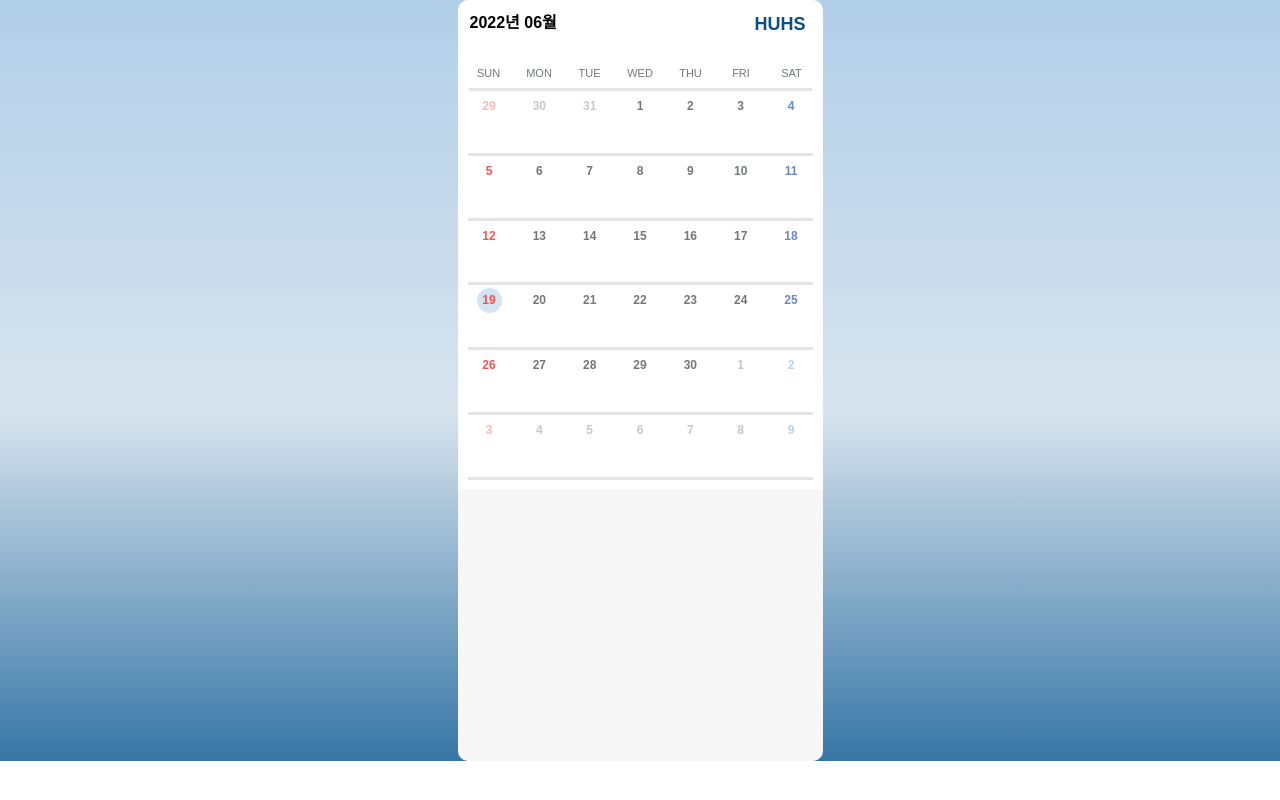
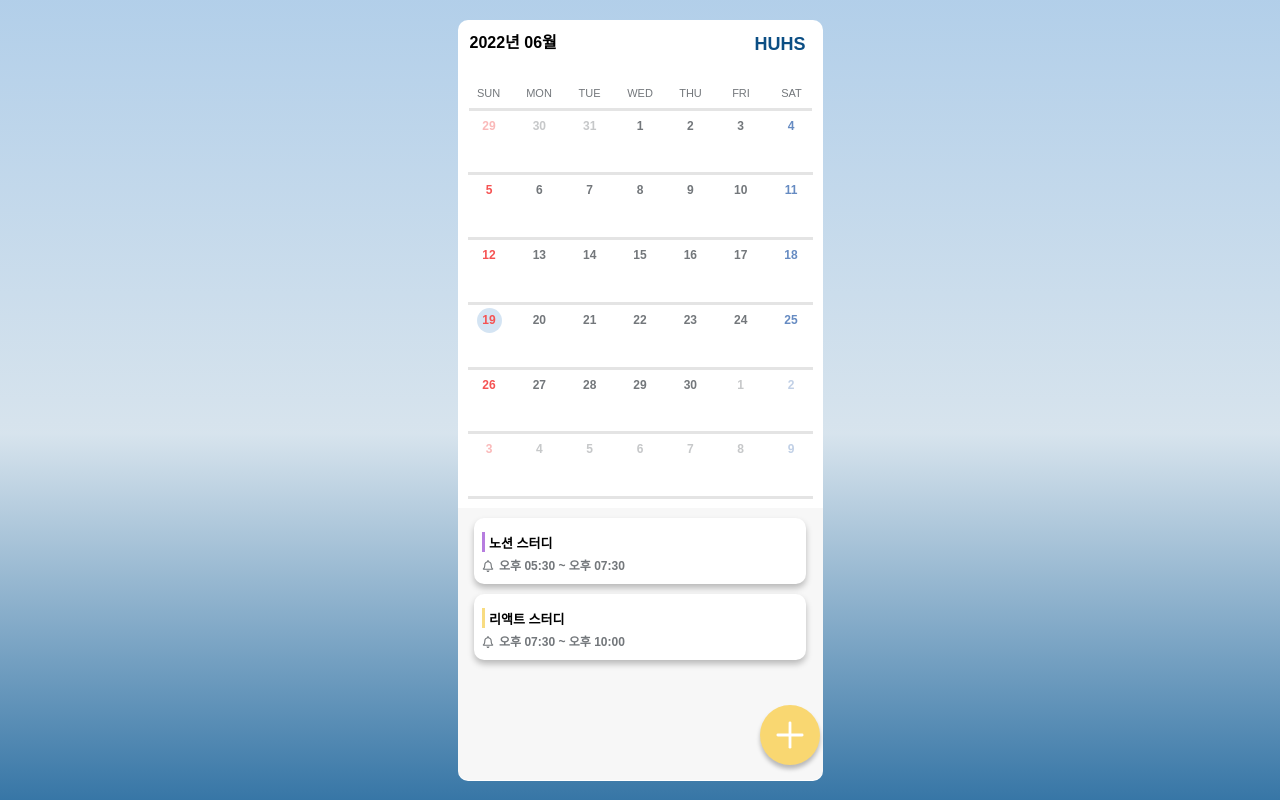
Before and after one commit to HUHS-ReactStudy/huhs-reservation-frontend, a React (Create React App) app: page / in a window 1280 px wide. Built offline with nearby package versions, Linux system fonts and the light colour scheme.

Commit message:
💄 Design: add ScheduleList and Button to Calendar

```diff
--- a/src/components/AddScheduleButton.jsx
+++ b/src/components/AddScheduleButton.jsx
@@ -20,5 +20,8 @@ const AddButton = styled.button`
   justify-content: center;
   align-items: center;
   box-shadow: 0px 4px 4px 0px rgba(0, 0, 0, 0.25);
+  position: fixed;
+  bottom: 35px;
+  transform: translateX(302px);
 `;
 export default AddScheduleButton;
--- a/src/components/Calendar.js
+++ b/src/components/Calendar.js
@@ -1,6 +1,8 @@
 import styled from 'styled-components';
 import React from 'react';
 import dayjs from 'dayjs';
+import ScheduleList from './ScheduleList';
+import AddScheduleButton from './AddScheduleButton';
 
 const Container = styled.div`
   background: linear-gradient(
@@ -13,6 +15,7 @@ const Container = styled.div`
   justify-content: center;
   align-items: center;
   flex-direction: column;
+  height: 100vh;
 `;
 
 const OuterLayout = styled.div`
@@ -27,11 +30,13 @@ const CalendarBox = styled.div``;
 
 const ScheduleBox = styled.div`
   display: flex;
+  flex-direction: column;
   margin: 9px 0px 0px 0px;
   background-color: rgba(228, 228, 228, 0.3);
   width: 100%;
   height: 272px;
   border-radius: 0px 0px 10px 10px;
+  position: relative;
 `;
 
 const Header = styled.div`
@@ -119,13 +124,13 @@ const Week = ({ start }) => {
       {DayName.map((_, i) => {
         if (NumStart + i < NowStart) {
           return (
-            <WeekDate day={i} opacity now={NumStart + i} key={i}>
+            <WeekDate day={i} opacity="true" now={NumStart + i} key={i}>
               {parseInt(LastMonthEnd) + NumStart + i}
             </WeekDate>
           );
         } else if (NumStart + i > NowEnd) {
           return (
-            <WeekDate day={i} opacity now={NumStart + i} key={i}>
+            <WeekDate day={i} opacity="true" now={NumStart + i} key={i}>
               {NumStart + i - NowEnd}
             </WeekDate>
           );
@@ -168,7 +173,10 @@ const Calendar = () => {
             <Week start={1 - NowStartDay + 35} />
           </CalendarDate>
         </CalendarBox>
-        <ScheduleBox />
+        <ScheduleBox>
+          <ScheduleList />
+          <AddScheduleButton />
+        </ScheduleBox>
       </OuterLayout>
     </Container>
   );
--- a/src/components/ScheduleList.jsx
+++ b/src/components/ScheduleList.jsx
@@ -1,4 +1,5 @@
 import React, { useState } from 'react';
+import styled from 'styled-components';
 import ScheduleListItem from './ScheduleListItem';
 
 // 동아리방 신청 일정들 전체를 담아주는 컴포넌트입니다.
@@ -18,12 +19,19 @@ const ScheduleList = () => {
     },
   ]);
   return (
-    <div>
+    <Container>
       {scheduleDatas.map(scheduleData => {
         return <ScheduleListItem key={scheduleData.id} scheduleData={scheduleData} />;
       })}
-    </div>
+    </Container>
   );
 };
 
+const Container = styled.div`
+  width: 100%;
+  display: flex;
+  flex-direction: column;
+  align-items: center;
+`;
+
 export default ScheduleList;
--- a/src/components/ScheduleListItem.jsx
+++ b/src/components/ScheduleListItem.jsx
@@ -28,6 +28,7 @@ const Container = styled.article`
   margin-top: 10px;
   padding: 10px 8px;
   box-shadow: 0px 4px 6px 0px rgba(0, 0, 0, 0.25);
+  background-color: #ffffff;
 `;
 
 const TitleContainer = styled.div`
@@ -50,14 +51,14 @@ const Title = styled.h2`
 
 const IconBell = styled.i`
   margin-right: 5px;
-  font-size: 9px;
+  font-size: 12px;
   display: flex;
   align-items: center;
 `;
 
 const ReservationTimeContainer = styled.div`
   display: flex;
-  margin-top: 7px;
+  margin-top: 10px;
   color: #73777b;
   font-size: 12px;
   font-weight: 700;
```
